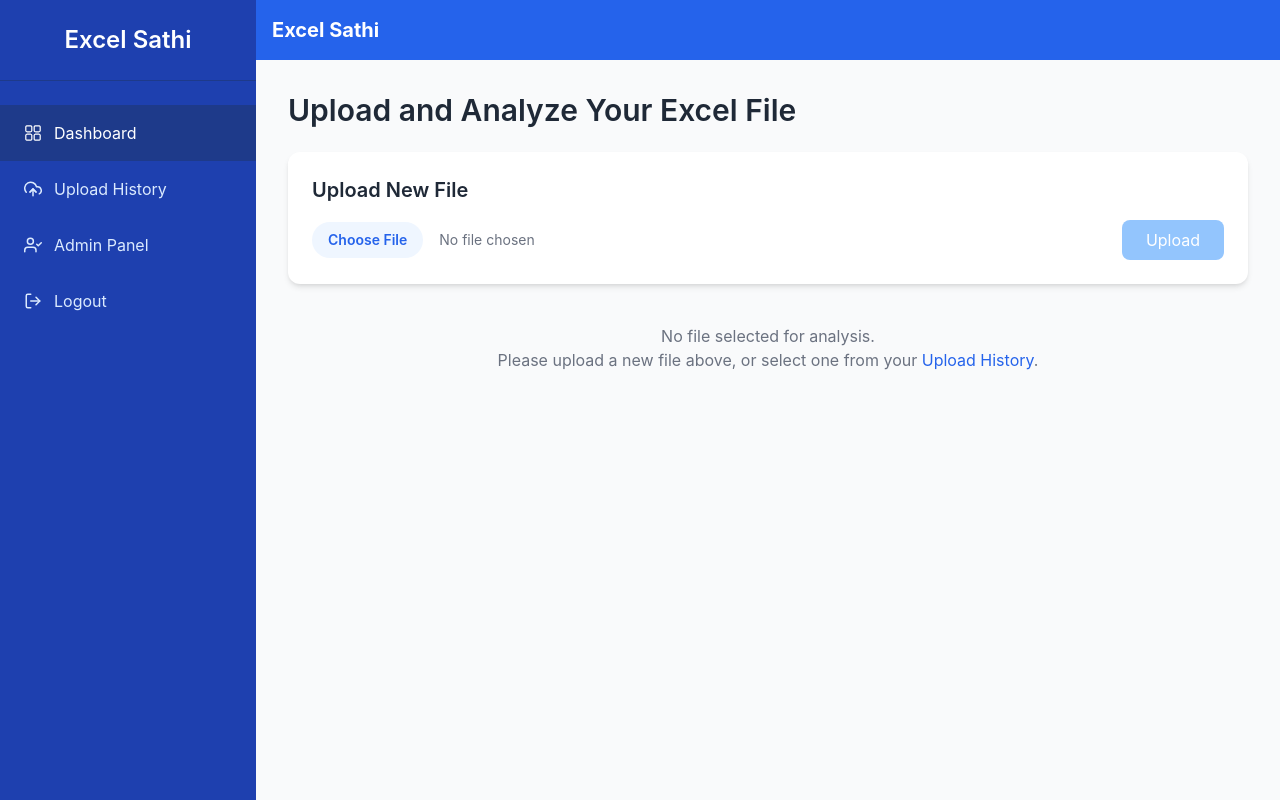
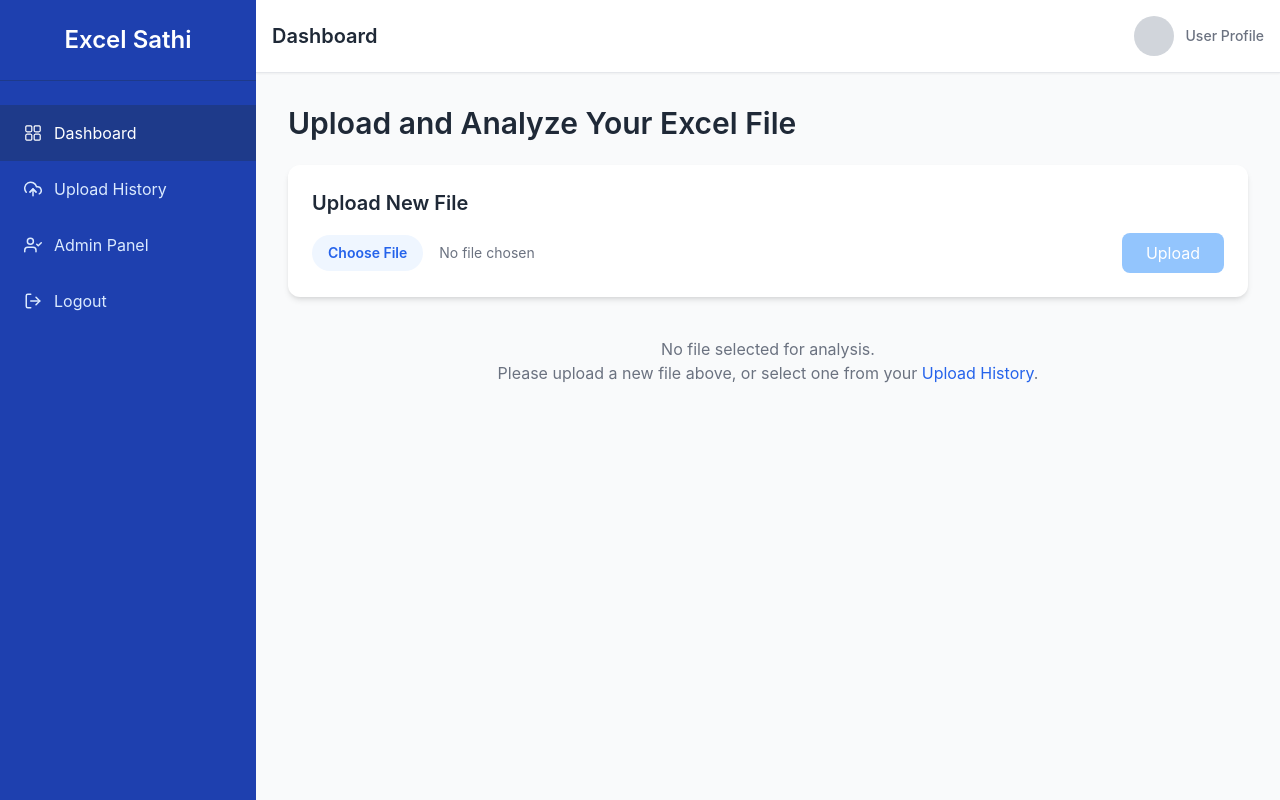
Before and after one commit to Dhruba-2003/Excel-Analytics-Platform, a React (Vite) app in the folder client/: page / in a window 1280 px wide. Built offline with nearby package versions, Linux system fonts and the light colour scheme.

Commit message:
Fix unstaged changes in Header.jsx component

```diff
--- a/client/src/components/Header.jsx
+++ b/client/src/components/Header.jsx
@@ -1,12 +1,34 @@
-import React from 'react';
+import { Link } from 'react-router-dom';
+import { useState, useEffect } from 'react';
 
 const Header = () => {
-  return (
-    <header className="flex items-center justify-between p-4 bg-blue-600 text-white">
-      <h1 className="text-xl font-bold">Excel Sathi</h1>
+    const [userInfo, setUserInfo] = useState(null);
 
-    </header>
-  );
-};
+    useEffect(() => {
+        const storedUserInfo = localStorage.getItem('userInfo');
+        if (storedUserInfo) {
+            setUserInfo(JSON.parse(storedUserInfo));
+        }
+    }, []);
 
+    return (
+      <header className="flex items-center justify-between p-4 bg-content-bg border-b shadow-sm z-10">
+        <h1 className="text-xl font-semibold text-text-primary">Dashboard</h1>
+
+        {userInfo ? (
+          <Link to="/profile" className="flex items-center space-x-3 hover:opacity-80 transition">
+            <div className="w-10 h-10 bg-gray-300 rounded-full flex items-center justify-center font-bold text-gray-600">
+              {userInfo.name.charAt(0).toUpperCase()}
+            </div>
+            <span className="text-sm font-medium text-text-secondary">{userInfo.name}</span>
+          </Link>
+        ) : (
+          <Link to="/login" className="flex items-center space-x-3 hover:opacity-80 transition">
+            <div className="w-10 h-10 bg-gray-300 rounded-full"></div>
+            <span className="text-sm font-medium text-text-secondary">User Profile</span>
+          </Link>
+        )}
+      </header>
+    );
+  };
 export default Header;
```
